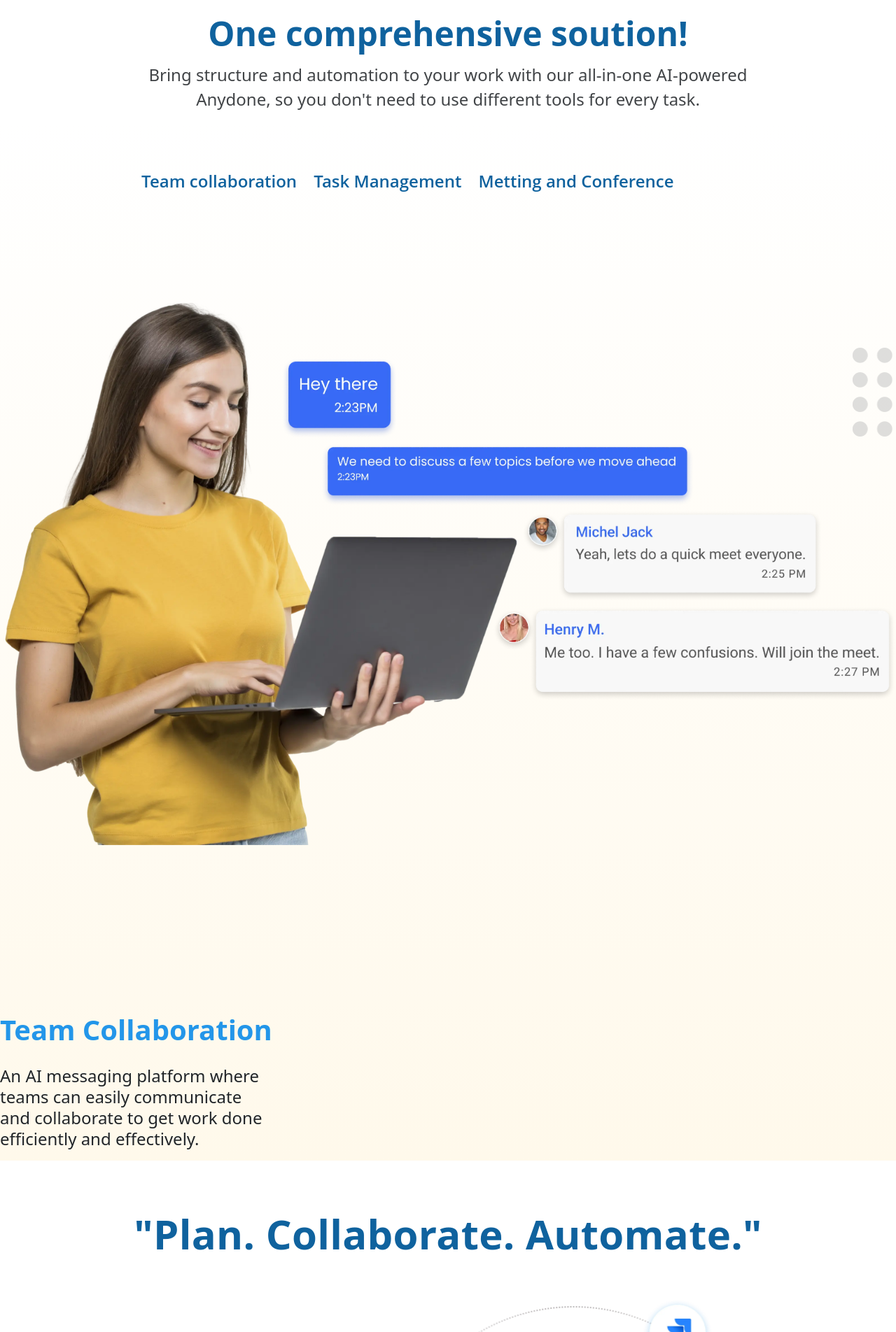
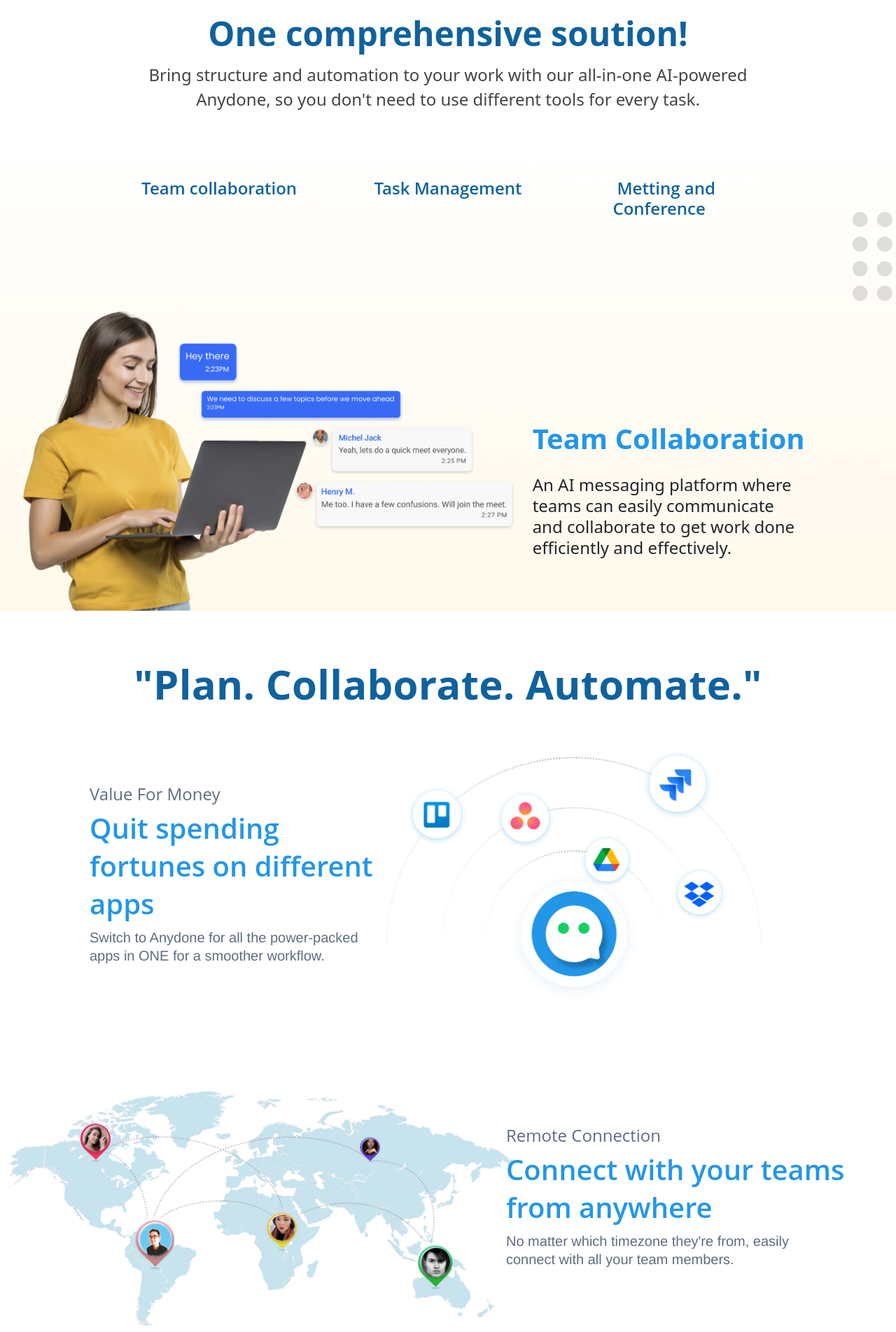
Before and after one commit to benzonnigggon/anydone, a PHP site: page / in a window 1280 px wide. Shown: the part 1218-3122 px from the top of the page at 70% size. Run offline with PHP 8.4, Linux system fonts and the light colour scheme; some libraries are stand-ins or nearby versions.

Commit message:
Update index.php

```diff
--- a/index.php
+++ b/index.php
@@ -1,3 +1,7 @@
+<!DOCTYPE html>
+<html lang="en">
+
+<head>
     <?php
         include "include/nav.php";
     ?>
@@ -6,7 +10,8 @@
     <div class="main">
         <div class="banner">
             <div class="slogan">
-                <h1 class="title"><span class="blue">Any</span><span class="green">done</span> for <br> <strong>simplified teamwork</strong></h1>
+                <h1 class="title"><span class="blue">Any</span><span class="green">done</span> for <br>
+                    <strong>simplified teamwork</strong></h1>
                 <div class="button">
                     <button class="btn btn-primary">TRY NOW</button>
                 </div>
@@ -20,25 +25,103 @@
             </div>
             <div class="solution">
                 <h2>One comprehensive soution!</h2>
-                <p>Bring structure and automation to your work with our all-in-one AI-powered <br><span>Anydone</span>, so you don't need to use different tools for every task.</p>
+                <p>Bring structure and automation to your work with our all-in-one AI-powered <br><span>Anydone</span>,
+                    so you don't need to use different tools for every task.</p>
             </div>
         </div>
         <div class="teamcollab">
+            <img class="two-dot" src="images/dotted1.png" alt="">
             <div class="components">
+                <div class="carousel-indicators">
+                    <div class="row">
+                        <div class="col-4">
+                            <button data-bs-target="#carouselExampleIndicators" data-bs-slide-to="0" class="active"
+                                aria-current="true" aria-label="Slide 1">
                                 <h3>Team collaboration</h3>
+                            </button>
+                        </div>
+                        <div class="col-4" style="text-align:center;">
+                            <button data-bs-target="#carouselExampleIndicators" data-bs-slide-to="1"
+                                aria-label="Slide 2">
                                 <h3>Task Management</h3>
+                            </button>
+                        </div>
+                        <div class="col-4" style="text-align:end">
+                            <button data-bs-target="#carouselExampleIndicators" data-bs-slide-to="2"
+                                aria-label="Slide 3">
                                 <h3>Metting and Conference</h3>
+                            </button>
                         </div>
+                    </div>
+                </div>
+            </div>
+            <div id="carouselExampleIndicators" class="carousel slide" data-bs-ride="carousel">
+                <div class="carousel-inner">
+                    <div class="carousel-item active">
+                        <div class="team-colaboration d-block w-100">
+                            <div class="row">
+                                <div class="col-lg-7">
                                     <div class="collabimg">
                                         <img src="images/Teamcolllabimg.webp" alt="">
-                <img class="two-dot" src="images/dotted1.png" alt="">
                                     </div>
+                                </div>
+                                <div class="col-lg-5">
                                     <div class="team-colab-text">
                                         <h1>Team Collaboration</h1>
-                <p>An AI messaging platform where teams can easily communicate and collaborate to get work done efficiently and effectively.</p>
+                                        <p>An AI messaging platform where teams can easily communicate and collaborate
+                                            to get work done efficiently and effectively.</p>
                                     </div>
-
-
+                                </div>
+                            </div>
+                        </div>
+                    </div>
+                    <div class="carousel-item">
+                        <div class="task-management d-block w-100">
+                            <div class="row">
+                                <div class="col-lg-7">
+                                    <div class="collabimg">
+                                        <img src="images/taskmanagement.webp" alt="">
+                                    </div>
+                                </div>
+                                <div class="col-lg-5">
+                                    <div class="team-colab-text">
+                                        <h1>Task Management</h1>
+                                        <p>Automate your manual task management procedure with AI to make work more
+                                            efficient and save time.</p>
+                                    </div>
+                                </div>
+                            </div>
+                        </div>
+                    </div>
+                    <div class="carousel-item ">
+                        <div class="meeting-confrence">
+                            <div class="row">
+                                <div class="col-lg-7">
+                                    <div class="collabimg">
+                                        <img src="images/meetingandconferences.webp" alt="">
+                                    </div>
+                                </div>
+                                <div class="col-lg-5">
+                                    <div class="team-colab-text">
+                                        <h1>Meeting and Conferences</h1>
+                                        <p>Meetings are auto scheduled according to your availability making your work process more smooth and hassle free.</p>
+                                    </div>
+                                </div>
+                            </div>
+                        </div>
+                    </div>
+                </div>
+                <!-- <button class="carousel-control-prev" type="button" data-bs-target="#carouselExampleIndicators"
+                    data-bs-slide="prev">
+                    <span class="carousel-control-prev-icon" aria-hidden="true"></span>
+                    <span class="visually-hidden">Previous</span>
+                </button>
+                <button class="carousel-control-next" type="button" data-bs-target="#carouselExampleIndicators"
+                    data-bs-slide="next">
+                    <span class="carousel-control-next-icon" aria-hidden="true"></span>
+                    <span class="visually-hidden">Next</span>
+                </button> -->
+            </div>
         </div>
         <div class="plan">
             <div class="planheading">
@@ -101,7 +184,8 @@
                     <div class="value-title">
                         <h5>Secure and Reliable</h5>
                         <h2>Data protection and security are sorted with Anydone</h2>
-                        <p>All the data are protected under an end-to-end encryption facility on all activities at all times.</p>
+                        <p>All the data are protected under an end-to-end encryption facility on all activities at all
+                            times.</p>
                     </div>
                 </div>
             </div>
```
Lines whose indentation alone changed are shown as unchanged.
